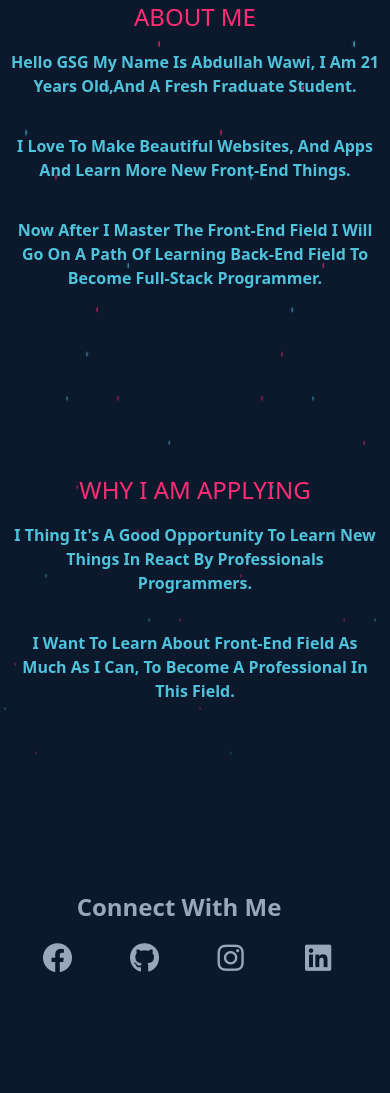
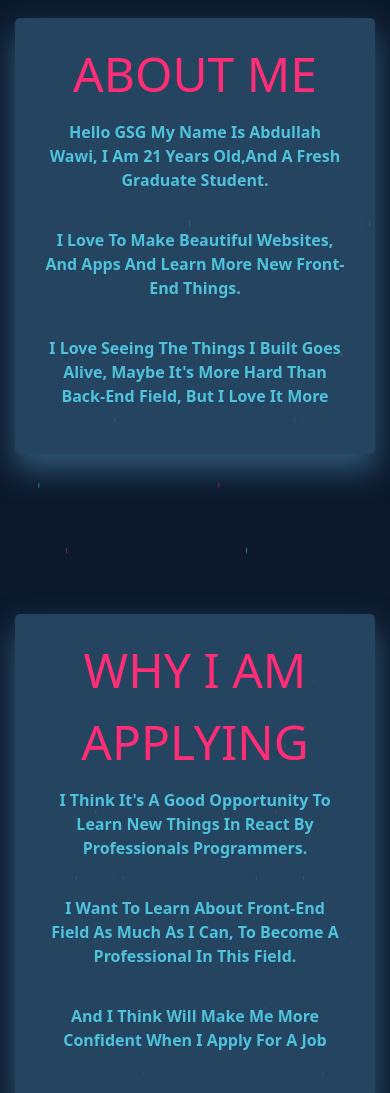
Before and after one commit to AboodW/HTML-CSS-Portifolio, a plain HTML site: page index.html in a window 390 px wide. Shown: the part 497-1590 px from the top of the page. Before the commit the page ends 1487 px from the top, so only its background shows below. Drawn offline with nearby package versions, Linux system fonts and the light colour scheme.

Commit message:
Add files via upload

```diff
--- a/index.css
+++ b/index.css
@@ -6,6 +6,7 @@
 
 body{
    min-height:100vh;
+   max-height: 400vh;
    background:#0c192c;
 }
 
@@ -31,7 +32,7 @@ body{
    box-shadow: 0 0 10px #4fc3dc44,
    0 0 50px #4fc3dc,
    0 0 100px #4fc3dc ;
-   animation: animate 30s linear infinite;
+   animation: animate 40s linear infinite;
    animation-duration:calc(200s / var(--i));
 
 }
@@ -43,11 +44,10 @@ body{
    0 0 100px #ff2d75 ;
 }
 
-
 @keyframes animate
 {
    0%{
-      transform: translateY(200vh) scale(0)
+      transform: translateY(250vh) scale(0)
    }
    100%{
       transform: translateY(-10vh) scale(1)
@@ -113,24 +113,26 @@ body{
    /* color:#2f5876; */
 }
 
-.cards{
-   display:flex;
-   /* justify-content:center; */
-}
-
 .card-container{
-	/* box-shadow: 0 15px 30px 1px #9aa7bb; */
-	/* background: rgba(154, 167, 187, 0.80); */
+	box-shadow: 0 15px 30px 1px #2f5876;
+	background: rgba(47, 88, 118, 0.7);
 
 	text-align: center;
 	border-radius: 5px;
 	overflow: hidden;
-	margin: 10rem auto ;
+	margin: 10rem auto 5rem auto ;
 	height: fit-content;
 	width: fit-content;
+   padding:20px;
+   transition: 0.3s ease-in-out;
 }
 
-.card-container h2{
+.card-container:hover{
+   background: rgba(33, 60, 80, 0.9);
+   cursor: pointer;
+}
+
+.card-container span{
    color:#ff2d75;
    font-size:3rem;
    text-transform: uppercase;
@@ -155,7 +157,7 @@ body{
 
 }
 
-@media only screen and (max-width: 500px) {
+@media only screen and (max-width: 1200px) {
    .connect{
       font-size:1.5rem;
    }
@@ -164,11 +166,101 @@ body{
       font-size:1rem;
    }
    .card-container h2{
-      font-size:1.5rem;
+      font-size:2rem;
    }
    .flex,.fa,.fab{
       font-size:30px;
-      margin-left: 0.7rem;;
+      margin-left: 1rem;;
+   }
+   .project-container{
+      padding:15px;
+   }
+   .introduction h1{font-size:4rem;}
+   .introduction h2{font-size:3rem;}
+   .introduction h3{font-size:1.5rem;}
+
+   .bubble span {
+      width:20px;
+      height:20px;
+   }
+   .bubble span {
+      animation: animate 50s linear infinite;
+      animation-duration:calc(200s / var(--i));
+   }
+
+   @keyframes animate
+{
+   0%{
+      transform: translateY(320vh) scale(0)
+   }
+   100%{
+      transform: translateY(-10vh) scale(1)
+   }
+}
+ }
+
+@media only screen and (max-width: 600px) {
+   .connect{
+      font-size:1.5rem;
+   }
+   .card-container p{
+      padding:10px;
+      font-size:1rem;
+      padding :10px;
+   }
+   .card-container h2{
+      font-size:1.5rem;
+   }
+
+   .project-container{
+      padding:15px;
+   }
+
+   .flex,.fa,.fab{
+      font-size:30px;
+      margin-left: 1rem;;
+   }
+   .introduction h1{font-size:3.3rem;}
+   .introduction h2{font-size:2.2rem;}
+   .introduction h3{font-size:0.9rem;}
+
+   .bubble span {
+      width:15px;
+      height:15px;
+   }
+   .bubble span {
+      animation: animate 50s linear infinite;
+      animation-duration:calc(200s / var(--i));
+   }
+
+   @keyframes animate
+{
+   0%{
+      transform: translateY(300vh) scale(0)
+   }
+   100%{
+      transform: translateY(-10vh) scale(1)
+   }
+}
+ }
+
+ @media only screen and (max-width: 500px) {
+   .connect{
+      font-size:1.5rem;
+   }
+   .card-container p{
+      padding:10px;
+      font-size:1rem;
+   }
+   .card-container h2{
+      font-size:1.6rem;
+   }
+   .flex,.fa,.fab{
+      font-size:30px;
+      margin-left: 1rem;
+   }
+   .project-container{
+      padding:15px;
    }
    .introduction h1{font-size:2rem;}
    .introduction h2{font-size:1.5rem;}
@@ -178,4 +270,19 @@ body{
       width:10px;
       height:10px;
    }
+
+   .bubble span {
+      animation: animate 50s linear infinite;
+      animation-duration:calc(200s / var(--i));
+   }
+
+   @keyframes animate
+{
+   0%{
+      transform: translateY(300vh) scale(0)
+   }
+   100%{
+      transform: translateY(-10vh) scale(1)
+   }
+}
  }
--- a/index.html
+++ b/index.html
@@ -61,21 +61,21 @@
 
       <div class="card-container">
 
-         <h2>About me</h2>
-         <p>Hello GSG my name is abdullah wawi, i am 21 years old,and a fresh fraduate student.</p>
+         <span id="aboutme">About me</span>
+         <p>Hello GSG my name is abdullah wawi, i am 21 years old,and a fresh graduate student.</p>
          <p>i love to make beautiful websites, and apps and learn more new front-end things.</p>
-         <p>now after i master the front-end field i will go on a path of learning back-end field to become full-stack programmer.</p>
+         <p>i love seeing the things i built goes alive, maybe it's more hard than back-end field, but i love it more</p>
 
       </div>
 
       <div class="card-container">
 
-         <h2>why i am applying</h2>
-         <p>I thing it's a good opportunity to learn new things in react by professionals programmers.</p>
+         <span id="why">why i am applying</span>
+         <p>I think it's a good opportunity to learn new things in react by professionals programmers.</p>
          <p>i want to learn about front-end field as much as i can, to become a professional in this field.</p>
+         <p>and i think will make me more confident when i apply for a job</p>
 
       </div>
-
 
 
       <span class="connect">connect with me</span>
```
